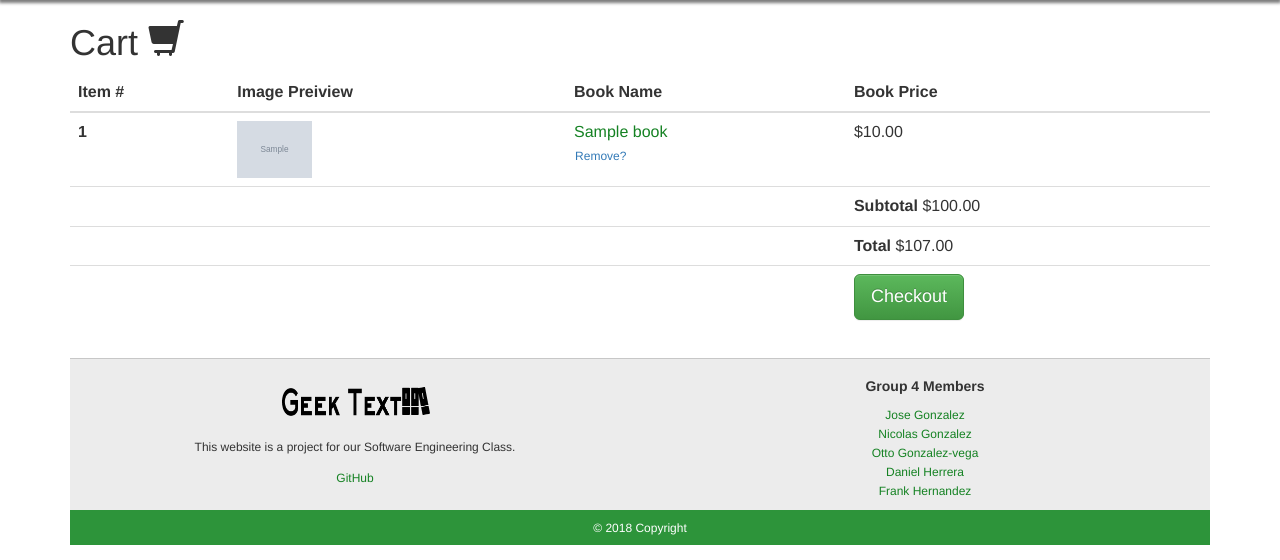
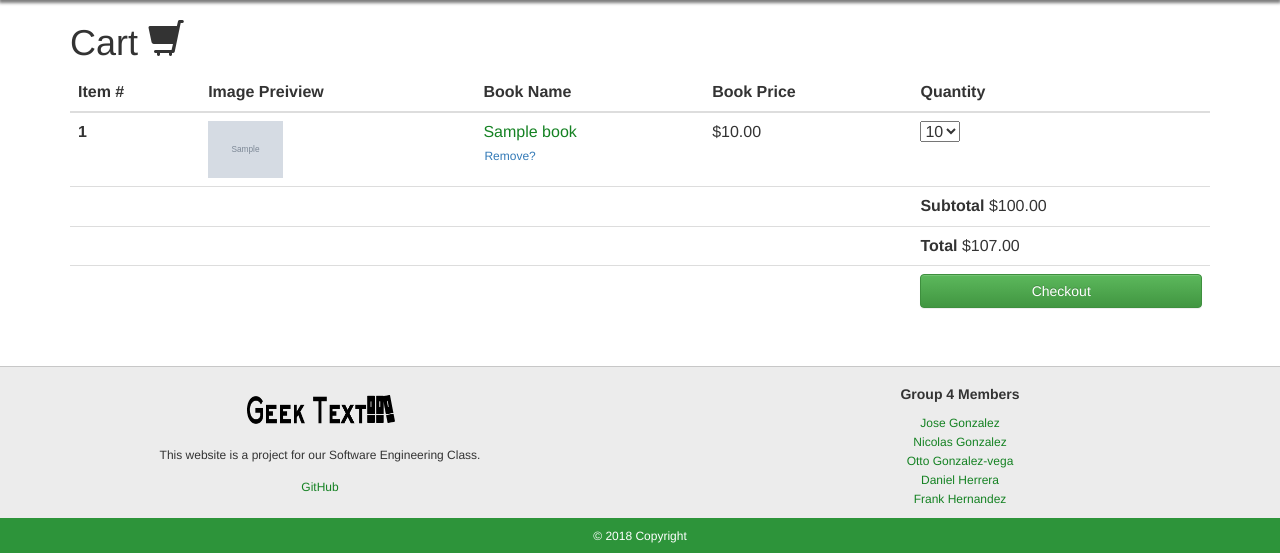
Before and after one commit to cen4010/geek-text-webapp, a Django app: page /cart/ in a window 1280 px wide. Shown: the part 55-615 px from the top of the page. Run offline with Django 3.2, Linux system fonts and the light colour scheme; a user stored in the database is signed in; tables that the repository leaves empty hold one stand-in row (values such as "Sample post"); grey boxes marked "Sample" are stand-in pictures; some libraries are stand-ins or nearby versions.

Commit message:
fixed prices to come from book, added multi item support

```diff
--- a/webapp/carts/templates/carts/home.html
+++ b/webapp/carts/templates/carts/home.html
@@ -13,17 +13,18 @@
         <th>Image Preiview</th>
         <th>Book Name</th>
         <th>Book Price</th>
+        <th>Quantity</th>
       </tr>
     </thead>
     <tbody>
       {% for item in cart.cartItems.all %}
       <tr>
-        <th scope="row">{{ forloop.counter }}</th>
+        <th scope="row">{{ forloop.counter }}
+        </th>
         <td>
           <img src="{{ item.book.cover.url }}" width="75px" />
         </td>
         <td>
-
           <a href='/books/{{item.book.id}}'>{{ item.book.title }}</a>
           <form class='form-product-ajax' method='POST' action='remove/' class="form"> {% csrf_token %}
             <input type='hidden' name='item_id' value='{{ item.id }}' />
@@ -32,25 +33,36 @@
             </span>
           </form>
         </td>
+        <td>${{ item.price }}</td>
 
+        <td>
+          <form class='form-product-ajax' method='POST' action="update_quantity/" class="form"> {% csrf_token %} {% csrf_token %}
+            <input type='hidden' name='cartItemId' value='{{ item.id }}' />
+            <select class="quantity" name="quantity" onchange="this.form.submit()">
+              <option value={{item.quantity}} selected> {{item.quantity}}</option>
+              {% for i in "x"|ljust:"10" %}
+              <option value="{{ forloop.counter }}">{{ forloop.counter }}</option>
+              {% endfor %}
+            </select>
+          </form>
+        </td>
 
-        <td>${{ item.price }}</td>
       </tr>
       {% endfor %}
       <tr>
-        <td colspan="3"></td>
+        <td colspan="4"></td>
         <td>
           <b>Subtotal</b> ${{ cart.subtotal }}</td>
       </tr>
       <tr>
-        <td colspan="3"></td>
+        <td colspan="4"></td>
         <td>
           <b>Total</b> ${{ cart.total }}</td>
       </tr>
       <tr>
-        <td colspan="3"></td>
+        <td colspan="4"></td>
         <td>
-          <a class='btn btn-lg btn-success' href=''>Checkout</a>
+          <a class="btn btn-block btn-success" href=''>Checkout</a>
         </td>
       </tr>
     </tbody>
@@ -58,5 +70,22 @@
 
   {% else %}
   <h1 class='lead'> Your Cart is Empty</h1>
-  {% endif %} {% endblock %}
+  {% endif %}
 </div>
+
+<script>
+  //scripts are loadded after the block hence needed to add this dom listener to make sure jquery was avilable
+  document.addEventListener("DOMContentLoaded", function (event) {
+    // $('select').on('change', function () {
+    //   var itemID = this.id;
+    //   console.log(this);
+    //   $.post("update_quantity/",
+    //     {
+    //       quantity: this.value,
+    //       cartItemId: itemID,
+    //
+    //     }
+    //   );
+    // })
+  });
+</script> {% endblock %}
--- a/webapp/carts/urls.py
+++ b/webapp/carts/urls.py
@@ -3,11 +3,13 @@ from django.conf.urls import url
 from .views import (
         cart_home,
         cart_add_book,
-        cart_remove_book
+        cart_remove_book,
+        cart_update_quantity
         )
 
 urlpatterns = [
     url(r'^$', cart_home, name='home'),
     url(r'^add/$', cart_add_book , name='add'),
     url(r'^remove/$', cart_remove_book , name='remove'),
+    url(r'^update_quantity/$', cart_update_quantity, name='update_quantity'),
 ]
--- a/webapp/carts/views.py
+++ b/webapp/carts/views.py
@@ -21,21 +21,31 @@ def cart_checkout(request):
 
 
 def cart_add_book(request):
-    price = 10.00
     quantity = request.POST.get('quantity') if request.POST.get(
         'quantity') != None else 1
     book_id = request.POST.get('book_id')
-    book_added_price = float(quantity) * price
     print('this is the bookid:' + book_id)
     if book_id is not None:
+        book=Book.objects.get(book_id)
+        price=book.price
         add_book = CartItem.objects.create(
-            quantity=quantity, book_id=book_id, price=price, book_price_quantity=book_added_price)
-        print('this is the add_book:' + str(add_book.id))
+            quantity=quantity, book_id=book_id, price=price)
+
         add_book.save()
         cart_obj, new_obj = Cart.objects.new_or_get(request)
         cart_obj.cartItems.add(add_book)
         #updates the session variable for the icon to change on the navbar
         request.session['cart_items'] = cart_obj.cartItems.count()
+    return redirect("cart:home")
+
+def cart_update_quantity(request):
+    quantity = request.POST.get('quantity') if request.POST.get(
+        'quantity') != None else 1
+    item_id= request.POST.get('cartItemId')
+    item = CartItem.objects.get(id=item_id)
+    item.quantity=quantity
+    item.save()
+
     return redirect("cart:home")
 
 
```
